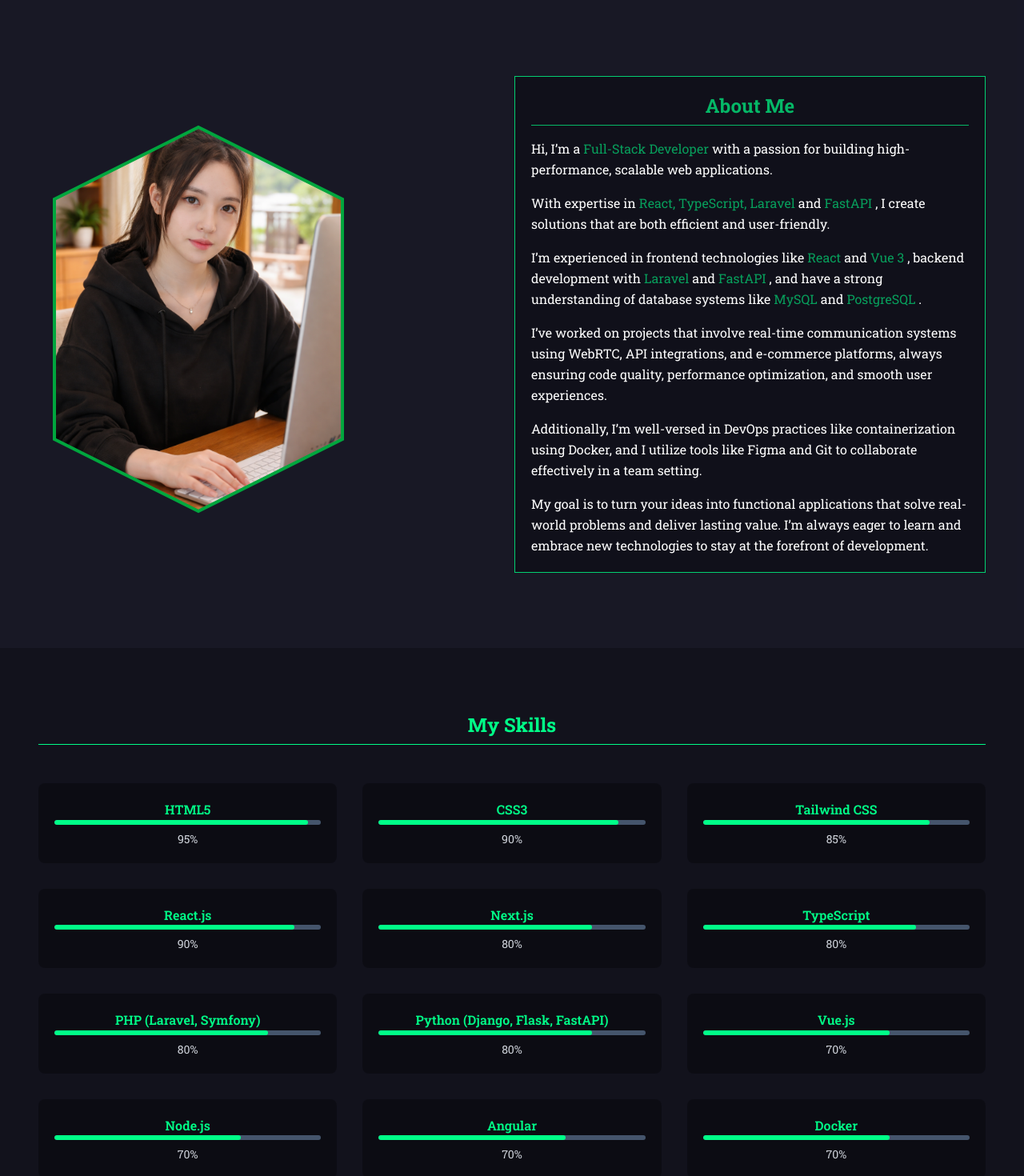
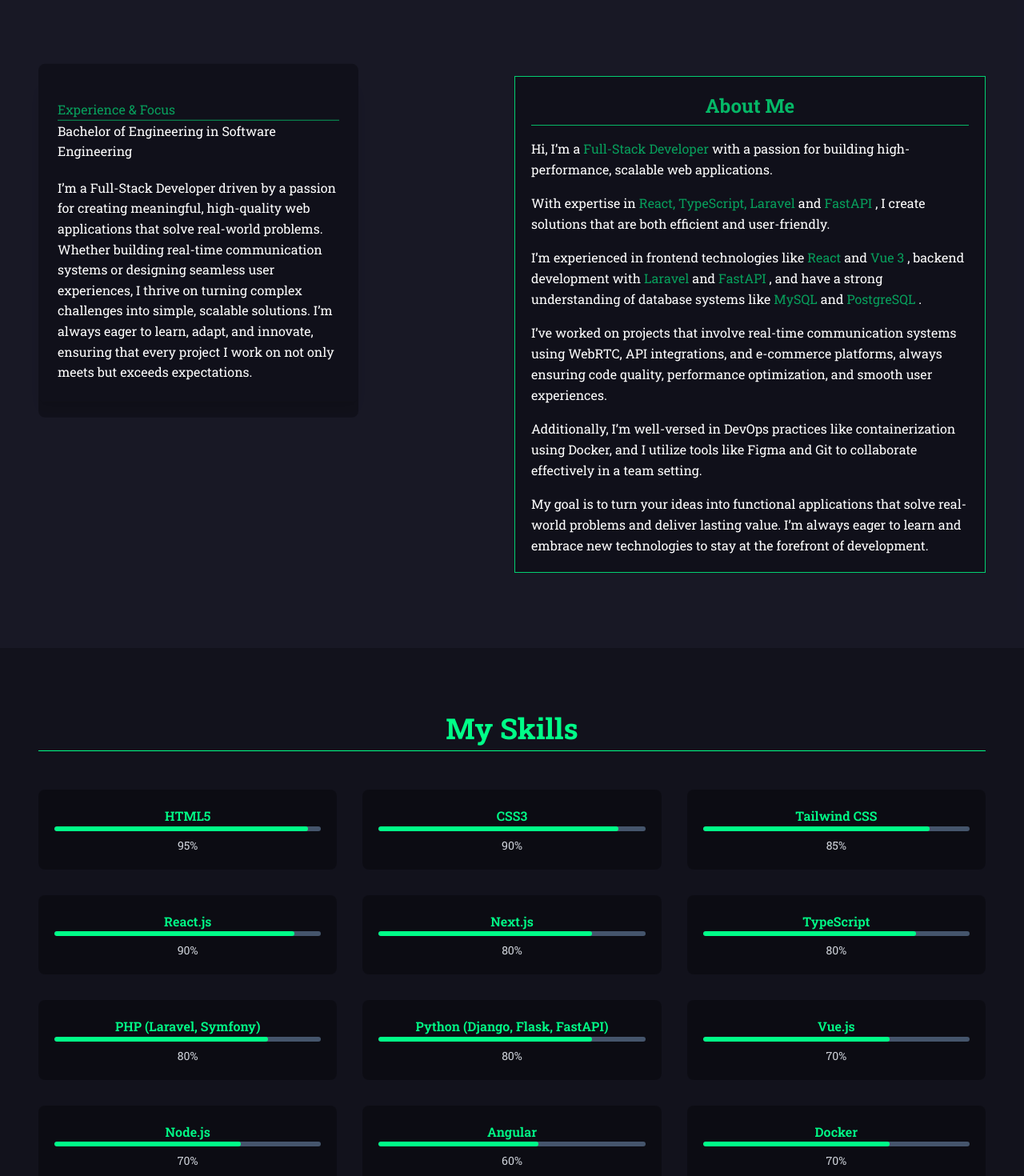
Before and after one commit to IreneTayler/my-portfolio, a Next.js app: page / in a window 1280 px wide. Shown: the part 1000-2470 px from the top of the page at 80% size. Built offline with nearby package versions, Linux system fonts and the light colour scheme.

Commit message:
experience

```diff
--- a/src/app/globals.css
+++ b/src/app/globals.css
@@ -31,6 +31,34 @@
   cursor: pointer;
   font-family: inherit;
 }
+
+/* Keyframes for spreading light */
+@keyframes light-spread {
+  0% {
+    transform: scale(1);
+    box-shadow: 0 0 10px rgba(0, 255, 0, 0.7); /* Green light at the center */
+    opacity: 1;
+  }
+  100% {
+    transform: scale(1.5); /* Smaller scale to limit the spread */
+    box-shadow: 0 0 25px rgba(0, 255, 0, 0); /* Smaller, more controlled light spread */
+    opacity: 0; /* Fully transparent as it spreads */
+  }
+}
+
+/* Dot Styling */
+.dot {
+  width: 12px; /* Size of the central dot */
+  height: 12px;
+  border-radius: 50%;
+  animation: light-spread 3s ease-out infinite; /* Apply light spread animation */
+}
+
+/* Apply the light spreading effect */
+.animate-light-spread {
+  animation: light-spread 3s ease-out infinite;
+}
+
 
 /*
 @layer utilities {
--- a/src/app/page.tsx
+++ b/src/app/page.tsx
@@ -4,7 +4,7 @@
 import Hero from '@/components/Hero'
 import Navbar from '@/components/Navbar'
 import ProjectsSection from '@/components/Projects'
-import ServicesSection from '@/components/Services'
+import ExperienceSection from '@/components/Experience'
 import Skills from '@/components/Skills'
 import React from 'react'
 
@@ -15,7 +15,7 @@
       <Hero/>
       <About/>
       <Skills/>
-      <ServicesSection/>
+      <ExperienceSection/>
       <ProjectsSection/>
       <ContactSection/>
       <Footer/>
--- a/src/components/About.tsx
+++ b/src/components/About.tsx
@@ -23,36 +23,23 @@
             whileInView={{ y: [-12, 10, -12] }}
             transition={{ duration: 3, repeat: Infinity, ease: "easeInOut" }}
           >
-            <svg viewBox="0 0 200 260" className="w-full h-full">
-              <defs>
-                <clipPath id="hexClipAbout">
-                  <polygon points="100,10 190,55 190,205 100,250 10,205 10,55" />
-                </clipPath>
-              </defs>
 
-              {/* Glassy light green background */}
-              <polygon
-                points="100,10 190,55 190,205 100,250 10,205 10,55"
-                fill="rgba(0, 255, 136, 0.15)"
-              />
+          <div className="flex justify-between items-center w-100 bg-black/30 rounded-lg p-5 flex flex-col items-center justify-center  transition-transform duration-300">
+            <div className="p-6 rounded-lg shadow-lg w-1/3 w-100" >
+              <p className="text-[#00ff88]/60 border-b">
+                Experience & Focus
+              </p>
 
-              {/* Profile image */}
-              <image
-                href="/profile1.png"
-                width="200"
-                height="260"
-                clipPath="url(#hexClipAbout)"
-                preserveAspectRatio="xMidYMid slice"
-              />
+              <p>Bachelor of Engineering in Software Engineering</p>
 
-              {/* Border */}
-              <polygon
-                points="100,10 190,55 190,205 100,250 10,205 10,55"
-                fill="none"
-                stroke="#00a63e"
-                strokeWidth="2"
-              />
-            </svg>
+              <p className="h-5"></p>
+
+              <p>I’m a Full-Stack Developer driven by a passion for creating meaningful, high-quality web applications that solve real-world problems. Whether building real-time communication systems or designing seamless user experiences, I thrive on turning complex challenges into simple, scalable solutions. I’m always eager to learn, adapt, and innovate, ensuring that every project I work on not only meets but exceeds expectations.</p>
+
+            </div>
+
+            </div>
+
           </motion.div>
         </motion.div>
 
--- /dev/null
+++ b/src/components/Experience.tsx
@@ -0,0 +1,129 @@
+
+"use client";
+
+import { motion } from "framer-motion";
+import { FaLaptopCode, FaPaintBrush, FaMobileAlt, FaRocket } from "react-icons/fa";
+
+const experience = [
+  {
+    icon: <FaLaptopCode size={30} />,
+    title: "Front-End Development",
+    description:
+      "Creating highly responsive, interactive, and pixel-perfect websites using modern technologies like Next.js, React.js, and TypeScript.",
+  },
+  {
+    icon: <FaPaintBrush size={30} />,
+    title: "UI/UX Design",
+    description:
+      "Designing modern and user-friendly interfaces using Figma, ensuring smooth user experiences across all devices.",
+  },
+  {
+    icon: <FaMobileAlt size={30} />,
+    title: "Responsive Web Design",
+    description:
+      "Ensuring websites are fully optimized for all devices, providing seamless mobile and desktop experiences.",
+  },
+  {
+    icon: <FaRocket size={30} />,
+    title: "High Performance & Optimization",
+    description:
+      "Building websites that are fast, efficient, and scalable, with advanced logic and performance optimization.",
+  },
+];
+
+const ExperienceSection = () => {
+  return (
+    <section id="experience" className="relative w-full py-20 bg-black/20 text-white px-6 md:px-12">
+      <div className="max-w-7xl mx-auto text-center">
+
+        {/* Professional Experience Title */}
+        <motion.h2
+          className="text-4xl font-bold text-[#00ff88]/50 mb-12 border-b pb-2 inline-block border-b"
+          initial={{ opacity: 0, y: 20 }}
+          whileInView={{ opacity: 1, y: 0 }}
+          transition={{ duration: 0.8 }}
+          viewport={{ once: true }}
+        >
+           Professional <span className="text-transparent bg-clip-text bg-gradient-to-r from-green-400 to-blue-500 font-poppins">Experience</span>
+        </motion.h2>
+
+        <div className="max-w-6xl mx-auto text-center text-white">
+
+
+          {/* Description */}
+          <p className="text-lg mb-16">
+            A timeline of my professional journey, responsibilities, and growth as a developer.
+          </p>
+
+           <div className="relative">
+          {/* Timeline Line */}
+          <div className="absolute top-0 left-1/2 transform -translate-x-1/2 w-px bg-gray-500 h-full"></div>
+
+          {/* Top Dot */}
+          <div className="absolute top-0 left-1/2 transform -translate-x-1/2">
+            <div className="dot bg-green-500"></div>
+          </div>
+
+          {/* Central Pulsating Dot (Point of Superiority) */}
+          <div className="absolute top-1/2 left-1/2 transform -translate-x-1/2 animate-light-spread">
+            <div className="dot bg-green-500"></div>
+          </div>
+
+          {/* Experience 1 (Top-left) */}
+          <div className="relative flex justify-start items-center mb-16">
+            <div className="w-1/2 pr-10 pl-4 text-left">
+              <div className="bg-black/30 rounded-lg p-5 flex flex-col items-center justify-center  transition-transform duration-300 p-6 rounded-lg shadow-lg">
+                <h3 className="text-2xl font-semibold text-green-500 mb-4">
+                  Full-Stack Web Developer
+                </h3>
+                <p className="text-lg text-gray-300 mb-4">Freelance / Full-stack (2024 — Present)</p>
+                <ul className="list-disc pl-5 text-gray-300">
+                  <li>Provide comprehensive web solutions for international clients across various industries.</li>
+                  <li>Design and develop scalable web applications using React, Node.js, and Laravel.</li>
+                  <li>Implement secure authentication systems and third-party API integration, including payment services.</li>
+                  <li>Build and maintain e-commerce platforms, handling product, order, and inventory management.</li>
+                  <li>Lead development at all stages, from project planning to production deployment.</li>
+                  <li>Provide ongoing optimization, debugging, and technical support to ensure stable application operation.</li>
+                </ul>
+              </div>
+            </div>
+          </div>
+
+          {/* Experience 2 (Bottom-right) */}
+          <div className="relative flex justify-end items-center mb-16">
+            <div className="w-1/2 pl-10 pr-4 text-left">
+              <div className="bg-black/30 rounded-lg p-5 flex flex-col items-center justify-center  transition-transform duration-300 p-6 rounded-lg shadow-lg">
+                <p className="text-lg text-gray-300 mb-4">Personal & Client Projects (2021 — 2023)</p>
+                <h3 className="text-2xl font-semibold text-blue-400 mb-4">
+                  Frontend Developer
+                </h3>
+                <ul className="list-disc pl-5 text-gray-300">
+                  <li>Developed responsive websites and web applications using HTML5, CSS3, JavaScript, and Vue.js.</li>
+                  <li>Collaborated with designers to implement UI/UX improvements for online campaigns and landing pages.</li>
+                  <li>Optimized website performance and ensured cross-browser compatibility.</li>
+                </ul>
+
+                 <h3 className="text-2xl font-semibold text-blue-400 mb-4">
+                  Backend and Full-Stack Development
+                </h3>
+                <ul className="list-disc pl-5 text-gray-300">
+                  <li>Assisted in developing backend functionality using Node.js and PHP.</li>
+                  <li>Integrated APIs for content management and e-commerce functions.</li>
+                  <li>Managed MySQL databases to store user data, campaign metrics, and product information.</li>
+                </ul>
+              </div>
+            </div>
+          </div>
+        </div>
+
+        </div>
+      </div>
+    </section>
+
+
+
+
+  );
+};
+
+export default ExperienceSection;
--- a/src/components/Navbar.tsx
+++ b/src/components/Navbar.tsx
@@ -9,7 +9,7 @@
   const [scroll, setScroll] = useState(false);
   const [activeSection, setActiveSection] = useState("home");
 
-  const menuItems = ["Home", "About", "Services", "Projects", "Contact"];
+  const menuItems = ["Home", "About", "Experience", "Projects", "Contact"];
 
 
   useEffect(() => {
--- a/src/components/Services.tsx
+++ /dev/null
@@ -1,69 +0,0 @@
-
-"use client";
-
-import { motion } from "framer-motion";
-import { FaLaptopCode, FaPaintBrush, FaMobileAlt, FaRocket } from "react-icons/fa";
-
-const services = [
-  {
-    icon: <FaLaptopCode size={30} />,
-    title: "Front-End Development",
-    description:
-      "Creating highly responsive, interactive, and pixel-perfect websites using modern technologies like Next.js, React.js, and TypeScript.",
-  },
-  {
-    icon: <FaPaintBrush size={30} />,
-    title: "UI/UX Design",
-    description:
-      "Designing modern and user-friendly interfaces using Figma, ensuring smooth user experiences across all devices.",
-  },
-  {
-    icon: <FaMobileAlt size={30} />,
-    title: "Responsive Web Design",
-    description:
-      "Ensuring websites are fully optimized for all devices, providing seamless mobile and desktop experiences.",
-  },
-  {
-    icon: <FaRocket size={30} />,
-    title: "High Performance & Optimization",
-    description:
-      "Building websites that are fast, efficient, and scalable, with advanced logic and performance optimization.",
-  },
-];
-
-const ServicesSection = () => {
-  return (
-    <section id="services" className="relative w-full py-20 bg-black/20 text-white px-6 md:px-12">
-      <div className="max-w-7xl mx-auto text-center">
-        <motion.h2
-          className="text-2xl font-bold text-[#00ff88]/50 mb-12 border-b pb-2 inline-block"
-          initial={{ opacity: 0, y: 20 }}
-          whileInView={{ opacity: 1, y: 0 }}
-          transition={{ duration: 0.8 }}
-          viewport={{ once: true }}
-        >
-          What I Do
-        </motion.h2>
-
-        <div className="grid grid-cols-1 sm:grid-cols-2 lg:grid-cols-4 gap-8">
-          {services.map((service, index) => (
-            <motion.div
-              key={service.title}
-              className="bg-black/30 backdrop-blur-md p-6 rounded-2xl flex flex-col items-center text-center hover:shadow-[#00ff88] hover:shadow-2xl transition-shadow duration-300"
-              initial={{ opacity: 0, y: 20 }}
-              whileInView={{ opacity: 1, y: 0 }}
-              transition={{ duration: 0.8, delay: index * 0.1 }}
-              viewport={{ once: true }}
-            >
-              <div className="text-[#00ff88] mb-4">{service.icon}</div>
-              <h3 className="text-md font-semibold mb-2">{service.title}</h3>
-              <p className="text-gray-300 text-sm md:text-base">{service.description}</p>
-            </motion.div>
-          ))}
-        </div>
-      </div>
-    </section>
-  );
-};
-
-export default ServicesSection;
--- a/src/components/Skills.tsx
+++ b/src/components/Skills.tsx
@@ -13,11 +13,11 @@
   { name: "Python (Django, Flask, FastAPI)", level: 80 },
   { name: "Vue.js", level: 70 },
   { name: "Node.js", level: 70 },
-  { name: "Angular", level: 70 },
+  { name: "Angular", level: 60 },
   { name: "Docker", level: 70 },
   { name: "PostgreSQL", level: 70 },
-  { name: "MongoDB", level: 70 },
-  { name: "MySQL", level: 70 },
+  { name: "MongoDB", level: 60 },
+  { name: "MySQL", level: 80 },
 ];
 
 const Skills = () => {
@@ -26,7 +26,7 @@
       <div className="max-w-7xl mx-auto">
         {/* Title */}
         <motion.h2
-          className="text-2xl font-bold text-center text-[#00ff88] mb-12 border-b pb-2"
+          className="text-4xl font-bold text-center text-[#00ff88] mb-12 border-b pb-2"
           initial={{ opacity: 0, y: 20 }}
           whileInView={{ opacity: 1, y: 0 }}
           transition={{ duration: 0.8 }}
```
